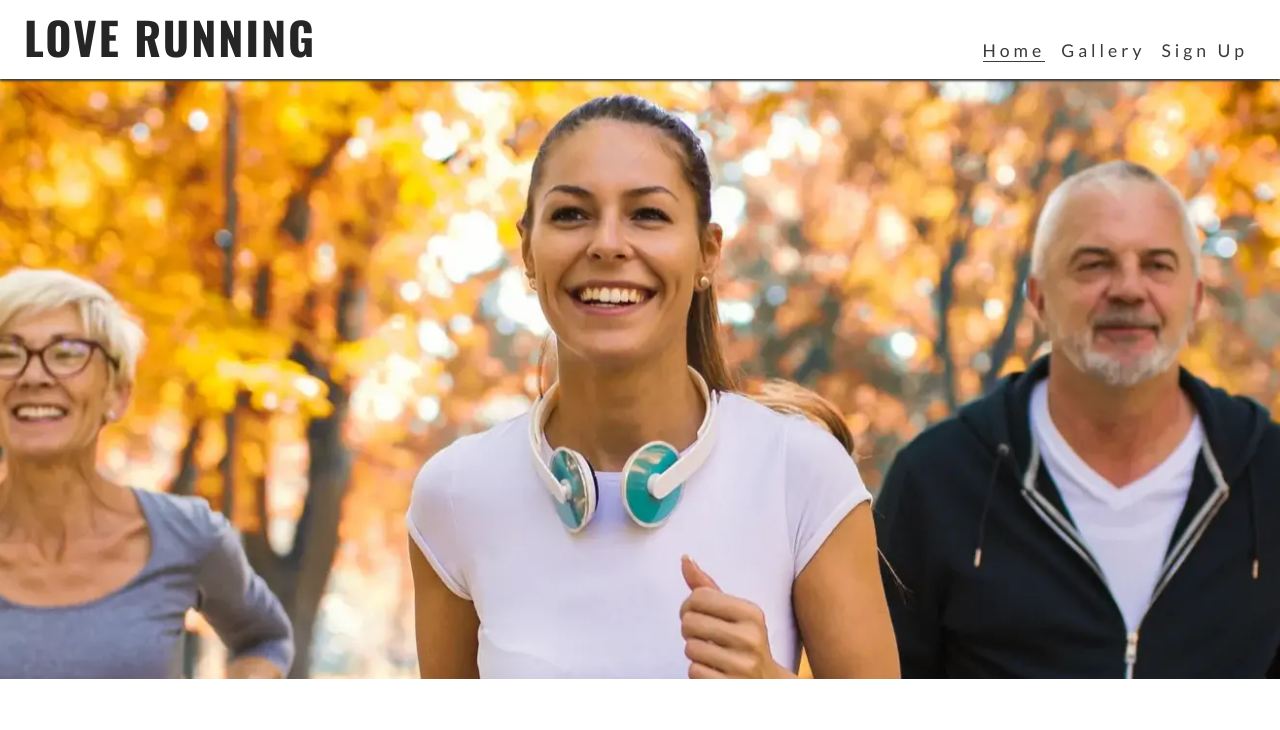
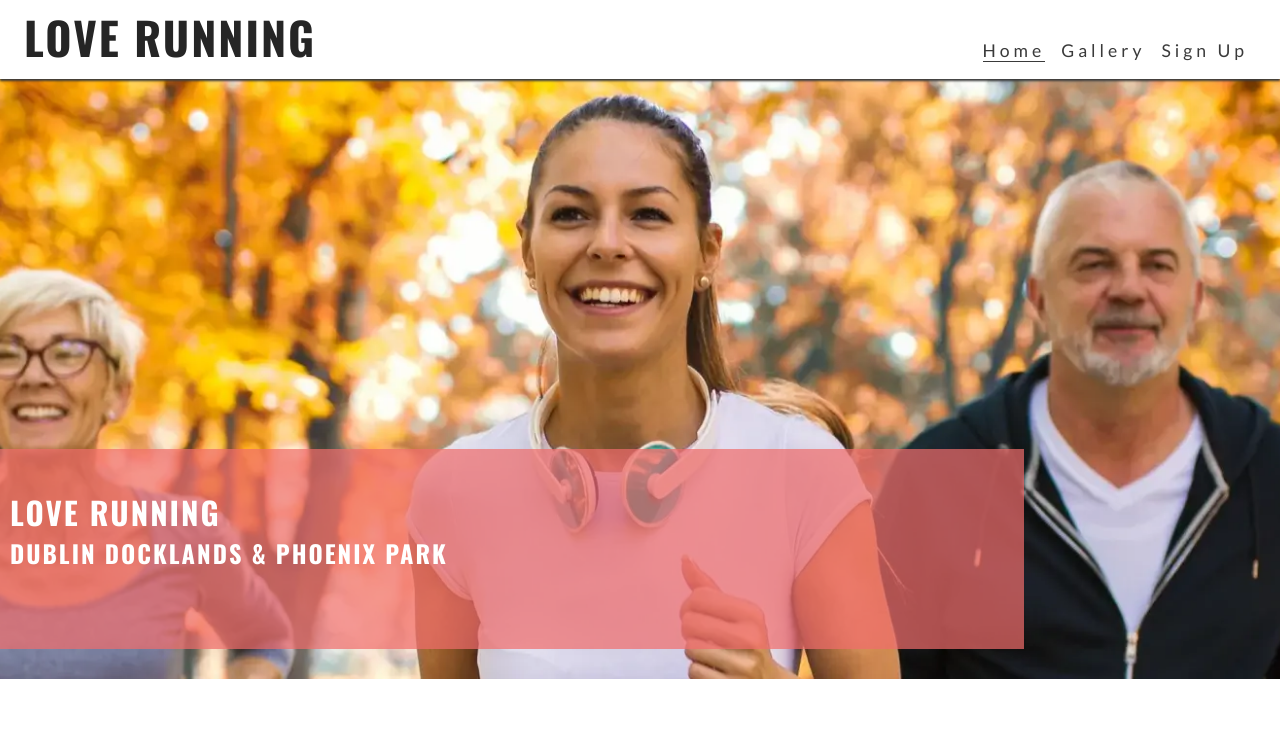
Before and after one commit to MajaK02/Love-Running, a plain HTML site: page index.html in a window 1280 px wide. Shown: the top 730 px of the page. Drawn offline with nearby package versions, Linux system fonts and the light colour scheme.

Commit message:
Add cover text over image

```diff
--- a/assets/css/style.css
+++ b/assets/css/style.css
@@ -18,6 +18,13 @@ body {
     font-family: 'Lato', sans-serif;
 }
 
+h1, h2, h3 {
+    font-family: 'Oswald', sans-serif;
+    text-transform: uppercase;
+    letter-spacing: 2px;
+    color: #252525;
+}
+
 /* Header */
 header {
     background-color: #ffffff;
@@ -36,12 +43,7 @@ header a {
     color: inherit;
 }
 
-h1 {
-    font-family: 'Oswald', sans-serif;
-    text-transform: uppercase;
-    letter-spacing: 2px;
-    color: #252525;
-}
+
 
 #menu {
     font-size: 110%;
@@ -94,7 +96,25 @@ main {
         height: 600px;
         width: 100%;
         background:url("../images/hero-image.webp") no-repeat center center/cover;
+        position: relative;
     }
+
+    #cover-text {
+        /* Final rgba value sets the opacity so it is semi-transparent */
+        background-color: rgba(241, 109, 107, .7);
+        font-size: 130%;
+        position: absolute;
+        bottom: 30px;
+        width: 80%;
+        min-height: 200px;
+        padding-top: 40px;
+        padding-left: 10px;
+    }
+
+    #cover-text > h2,  #cover-text > h3 {
+        color: #ffffff;
+    }
+
 
 /* Footer */
 #social-networks {
--- a/index.html
+++ b/index.html
@@ -40,7 +40,12 @@
 
     <!--Main-->
     <main>
-        <section id="hero"></section>
+        <section id="hero">
+            <div id="cover-text">
+                <h2>Love Running</h2>
+                <h3>Dublin Docklands & Phoenix Park</h3>
+            </div>
+        </section>
     </main>
 
     <!--Footer-->
```
